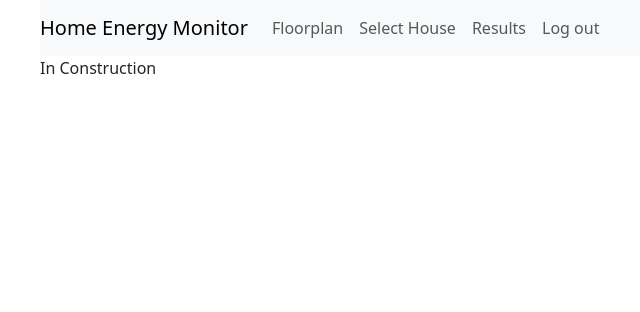
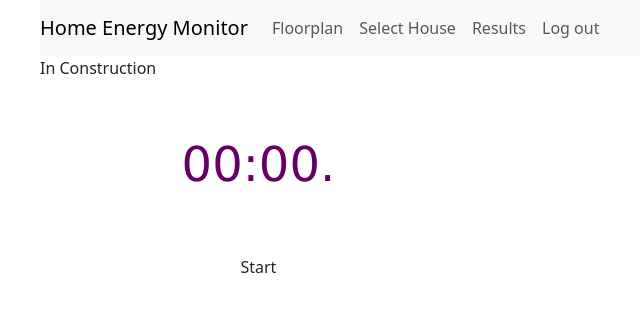
Before and after one commit to karkrish2009/dev10-capstone-test, a React (Create React App) app in the folder frontend/: page /#/ in a window 1280 px wide. Shown: the top 312 px of the page, without its empty margins (54-694 px from the left). Built offline with nearby package versions, Linux system fonts and the light colour scheme.

Commit message:
new start

```diff
--- a/frontend/src/App.css
+++ b/frontend/src/App.css
@@ -88,3 +88,69 @@
   font-size: 2.4rem;
   margin: 0;
 }
+
+
+.countdown-clock {
+    position: relative;
+    height: 20vh;
+    width: 23vw;
+    background-color: #0d0c1b;
+    display: flex;
+    flex-direction: column;
+    align-items: center;
+    justify-content: space-between;
+}
+
+.timer {
+    margin: 3rem 0;
+    width: 40%;
+    display: flex;
+    height: 8%;
+    justify-content: center;
+    align-items: center;
+}
+
+.digits {
+    font-family: Verdana, Geneva, Tahoma, sans-serif;
+    font-size: 3rem;
+    color: #660066;
+}
+
+
+.Control-Buttons {
+    margin-top: 20px;
+    margin-bottom: 20px;
+    width: 40%;
+    box-sizing: border-box;
+    display: flex;
+    align-items: center;
+    justify-content: center;
+    color: #fff
+}
+
+.btn-grp {
+    display: flex;
+    align-items: center;
+    justify-content: space-around;
+}
+
+/*
+.btn {
+    font-family: Verdana, Geneva, Tahoma, sans-serif;
+    width: 10vw;
+    height: 5vh;
+    border-radius: 14px;
+    margin-top: 20px;
+    margin-bottom: 20px;
+    display: flex;
+    border: 2px solid #e42a2a;
+    justify-content: center;
+    align-items: center;
+    cursor: pointer;
+    color: #f5f5f5;
+}
+
+.btn-one {
+    background-color: #f5f5f5;
+}
+*/
--- /dev/null
+++ b/frontend/src/components/ControlButtons.js
@@ -0,0 +1,30 @@
+
+import React from "react";
+import "../App.css";
+
+export default function ControlButtons(props) {
+    const StartButton = (
+        <div className="btn btn-one btn-start"
+            onClick={props.handleStart}>
+            Start
+        </div>
+    );
+    const ActiveButtons = (
+        <div className="btn-grp">
+            <div className="btn btn-two"
+                onClick={props.handleReset}>
+                Reset
+            </div>
+            <div className="btn btn-one"
+                onClick={props.handlePauseResume}>
+                {props.isPaused ? "Resume" : "Pause"}
+            </div>
+        </div>
+    );
+
+    return (
+        <div className="Control-Buttons">
+            <div>{props.active ? ActiveButtons : StartButton}</div>
+        </div>
+    );
+}
--- /dev/null
+++ b/frontend/src/components/CountdownClock.js
@@ -0,0 +1,70 @@
+
+import React, { useState, useEffect, Fragment } from "react";
+import "../App.css";
+import Timer from "./Timer.js";
+import ControlButtons from "./ControlButtons.js";
+
+function CountdownClock() {
+
+    const finalTime = 3000;
+    const [isActive, setIsActive] = useState(false);
+    const [isPaused, setIsPaused] = useState(true);
+    const [time, setTime] = useState(0);
+
+    useEffect(() => {
+        let interval = null;
+
+        let currentTime = finalTime;
+
+        if ((isActive && isPaused === false)) {
+            interval = setInterval(() => {
+                if (currentTime >= 1000) {
+                    setTime((time) => time - 1000);
+                    currentTime = currentTime - 1000;
+                }
+                else {
+                    setIsActive(false);
+                    setTime(0);
+                    clearInterval(interval);
+                }
+            }, 1000);
+        } else {
+            clearInterval(interval);
+        }
+        return () => {
+            clearInterval(interval);
+        };
+    }, [isActive, isPaused]);
+
+    const handleStart = () => {
+        setTime(finalTime);
+        setIsActive(true);
+        setIsPaused(false);
+    };
+
+    const handlePauseResume = () => {
+        setIsPaused(!isPaused);
+    };
+
+    const handleReset = () => {
+        setIsActive(false);
+        setTime(finalTime);
+    };
+
+    return (
+        <div className="timer-container">
+
+            <Timer time={time} />
+            <ControlButtons
+                active={isActive}
+                isPaused={isPaused}
+                handleStart={handleStart}
+                handlePauseResume={handlePauseResume}
+                handleReset={handleReset}
+            />
+
+        </div>
+    );
+}
+
+export default CountdownClock;
--- a/frontend/src/components/Landing.js
+++ b/frontend/src/components/Landing.js
@@ -1,4 +1,5 @@
 import Rooms from './Rooms';
+import CountdownClock from './CountdownClock.js';
 import React, { Component } from "react";
 import ReactDOM from "react-dom";
 import { INITIAL_VALUE, ReactSVGPanZoom, TOOL_NONE } from "react-svg-pan-zoom";
@@ -10,6 +11,7 @@
     return (
         <div className="container">
             <p>In Construction</p>
+            <CountdownClock />
         </div>
     );
 }
--- /dev/null
+++ b/frontend/src/components/Timer.js
@@ -0,0 +1,15 @@
+import React from "react";
+import "../App.css";
+
+export default function Timer(props) {
+    return (
+        <div className="timer">
+            <span className="digits">
+                {("0" + Math.floor((props.time / 60000) % 60)).slice(-2)}:
+            </span>
+            <span className="digits">
+                {("0" + Math.floor((props.time / 1000) % 60)).slice(-2)}.
+            </span>
+        </div>
+    );
+}
```
